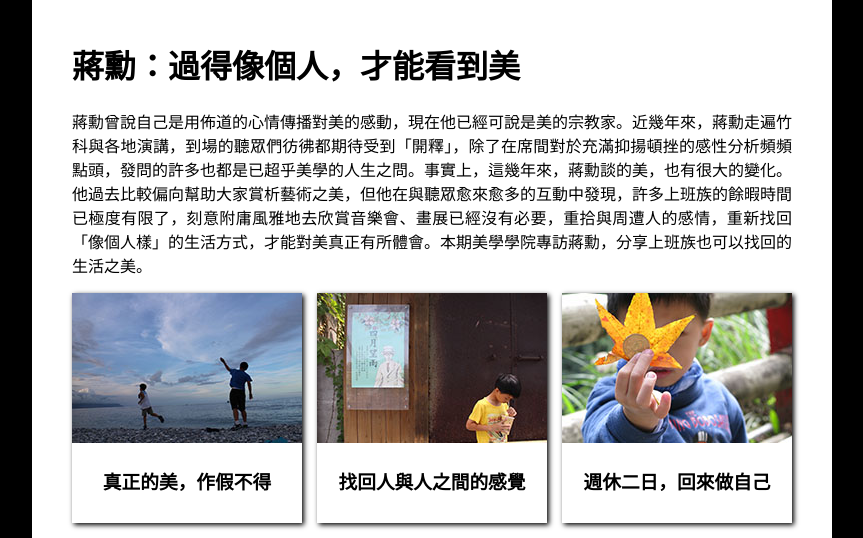
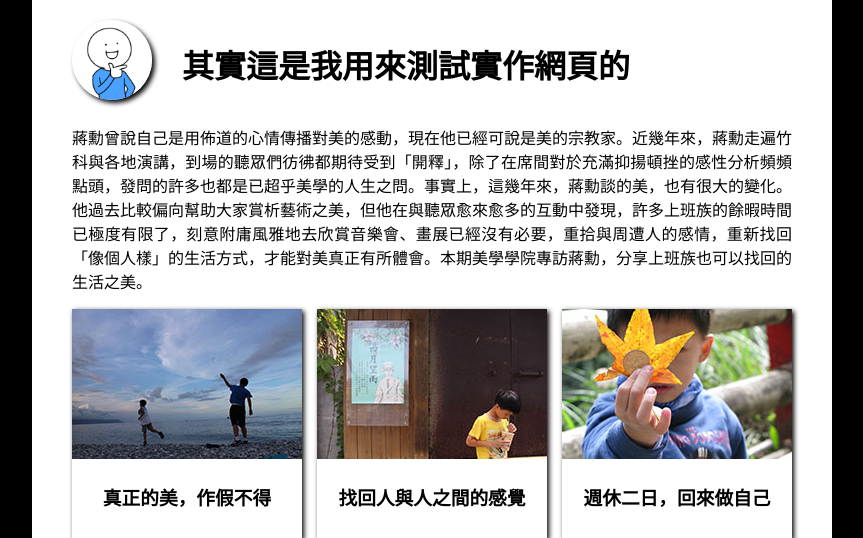
Before and after one commit to Jordan71214/Git-Heroku-Html-Practic, a PHP site: page / in a window 1280 px wide. Shown: the part 158-696 px from the top of the page, without its empty margins (208-1071 px from the left). Run offline with PHP 8.4, Linux system fonts and the light colour scheme.

Commit message:
Change the icon and title

```diff
--- a/css/main.css
+++ b/css/main.css
@@ -26,6 +26,23 @@ div.header{
     height: 150px;
     background: #666;
 }
+
+#firstLine img, #firstLine h1{
+    float: left;
+}
+#firstLine:after{
+    clear: both;
+    content: "";
+    display: block;
+}
+
+
+#icon{
+    border-radius: 50px;
+    margin-right: 30px;
+    box-shadow: 3px 3px 5px 0 #000;
+}
+
 
 /* ------------------- */
 /* content             */
--- a/index.html
+++ b/index.html
@@ -16,8 +16,11 @@
         </div>
 
         <div class="content">
-            <h1>蔣勳：過得像個人，才能看到美</h1>
 
+            <div id="firstLine">
+                <img src="images/666.png" width="80" id="icon">
+                <h1>其實這是我用來測試實作網頁的</h1>
+            </div>
             <p>蔣勳曾說自己是用佈道的心情傳播對美的感動，現在他已經可說是美的宗教家。近幾年來，蔣勳走遍竹科與各地演講，到場的聽眾們彷彿都期待受到「開釋」，除了在席間對於充滿抑揚頓挫的感性分析頻頻點頭，發問的許多也都是已超乎美學的人生之問。事實上，這幾年來，蔣勳談的美，也有很大的變化。他過去比較偏向幫助大家賞析藝術之美，但他在與聽眾愈來愈多的互動中發現，許多上班族的餘暇時間已極度有限了，刻意附庸風雅地去欣賞音樂會、畫展已經沒有必要，重拾與周遭人的感情，重新找回「像個人樣」的生活方式，才能對美真正有所體會。本期美學學院專訪蔣勳，分享上班族也可以找回的生活之美。</p>
 
 			<div class="items">
```
Also changed, not shown: images/666.png (added).
